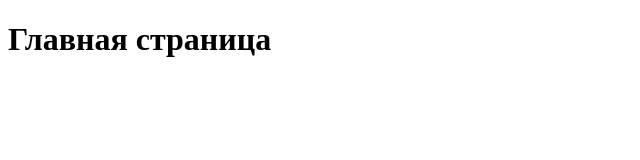
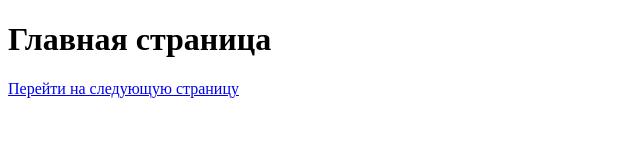
Before and after one commit to ppp1qqqq/-, a plain HTML site: page index.html in a window 1280 px wide. Shown: the whole page, without its empty margins (0-640 px from the left). Drawn offline with Linux system fonts and the light colour scheme.

Commit message:
Добавлена ссылка на вторую страницу

```diff
--- a/index.html
+++ b/index.html
@@ -7,5 +7,6 @@
 </head>
 <body>
     <h1>Главная страница</h1>
+    <a href="pages/about.html">Перейти на следующую страницу</a>
 </body>
 </html>
```
